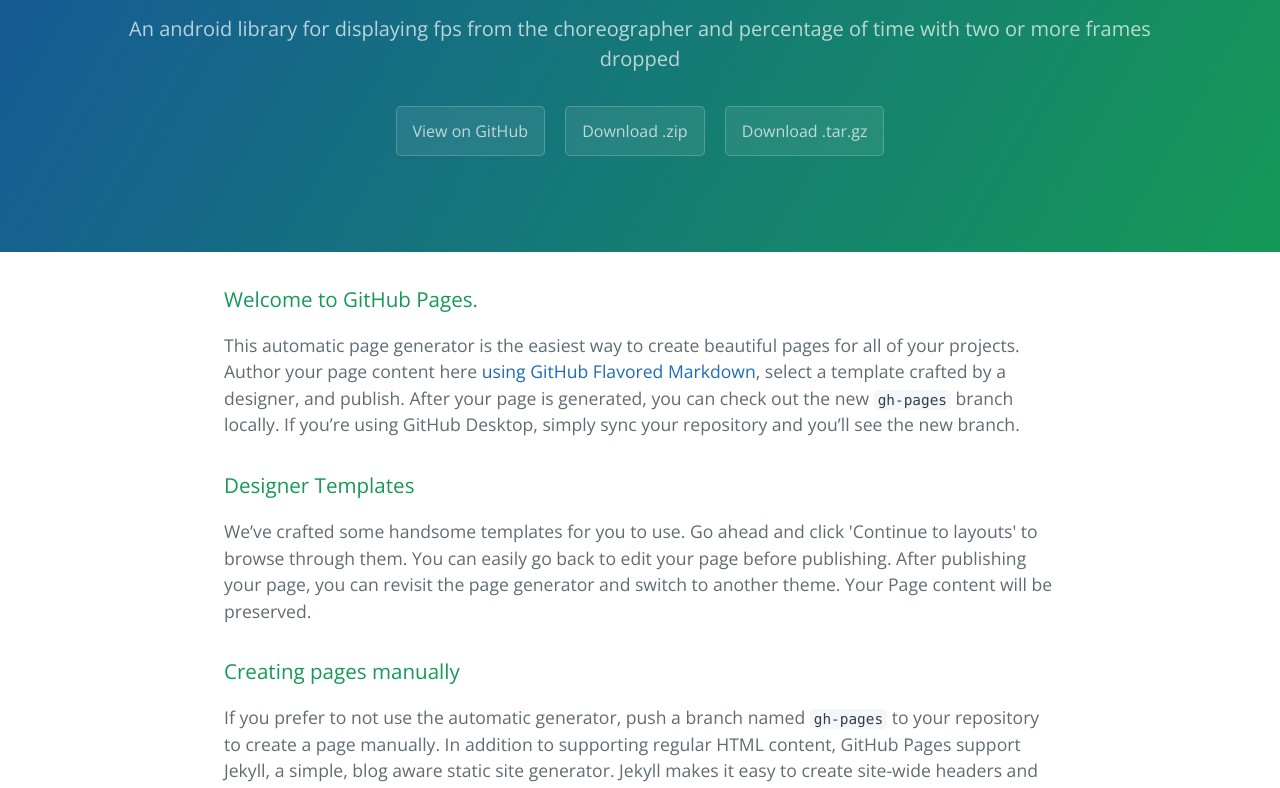
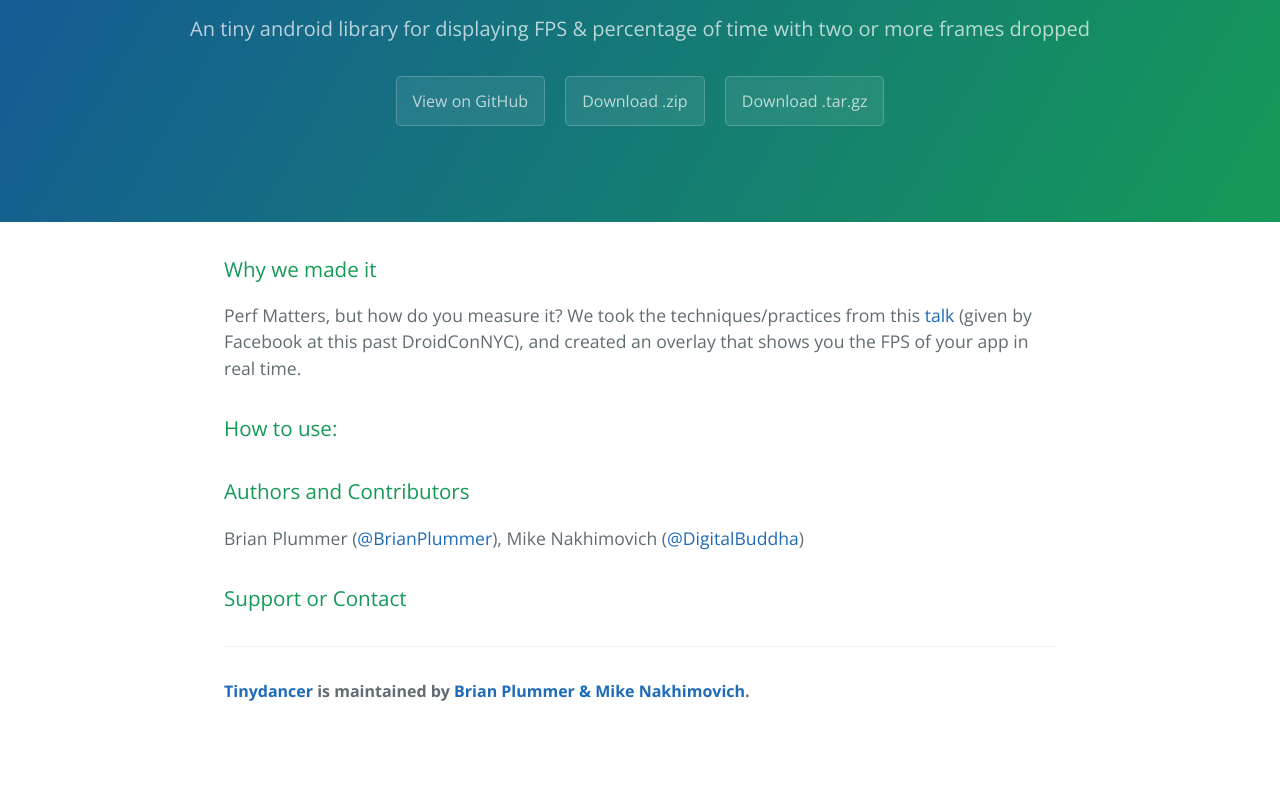
Before and after one commit to friendlyrobotnyc/TinyDancer, a website: page index.html in a window 1280 px wide. Shown: the part 161-949 px from the top of the page. After the commit the page ends 896 px from the top, so only its background shows below. Drawn offline with nearby package versions, Linux system fonts and the light colour scheme.

Commit message:
Update index.html
redid gh pages

```diff
--- a/index.html
+++ b/index.html
@@ -12,7 +12,7 @@
   <body>
     <section class="page-header">
       <h1 class="project-name">Tinydancer</h1>
-      <h2 class="project-tagline">An android library for displaying fps from the choreographer and percentage of time with two or more frames dropped</h2>
+      <h2 class="project-tagline">An tiny android library for displaying FPS  & percentage of time with two or more frames dropped</h2>
       <a href="https://github.com/digitalbuddha/TinyDancer" class="btn">View on GitHub</a>
       <a href="https://github.com/digitalbuddha/TinyDancer/zipball/master" class="btn">Download .zip</a>
       <a href="https://github.com/digitalbuddha/TinyDancer/tarball/master" class="btn">Download .tar.gz</a>
@@ -20,34 +20,27 @@
 
     <section class="main-content">
       <h3>
-<a id="welcome-to-github-pages" class="anchor" href="#welcome-to-github-pages" aria-hidden="true"><span class="octicon octicon-link"></span></a>Welcome to GitHub Pages.</h3>
+<a id="welcome-to-github-pages" class="anchor" href="#welcome-to-github-pages" aria-hidden="true"><span class="octicon octicon-link"></span></a>Why we made it</h3>
 
-<p>This automatic page generator is the easiest way to create beautiful pages for all of your projects. Author your page content here <a href="https://guides.github.com/features/mastering-markdown/">using GitHub Flavored Markdown</a>, select a template crafted by a designer, and publish. After your page is generated, you can check out the new <code>gh-pages</code> branch locally. If you’re using GitHub Desktop, simply sync your repository and you’ll see the new branch.</p>
+<p>Perf Matters, but how do you measure it?  We took the techniques/practices from this <a href="https://www.youtube.com/watch?v=xg2CH4aV2Fo">talk</a> (given by Facebook at this past DroidConNYC), and  created an overlay that shows you the FPS of your app in real time.   </p>
 
 <h3>
-<a id="designer-templates" class="anchor" href="#designer-templates" aria-hidden="true"><span class="octicon octicon-link"></span></a>Designer Templates</h3>
+<a id="designer-templates" class="anchor" href="#designer-templates" aria-hidden="true"><span class="octicon octicon-link"></span></a>How to use:</h3>
 
-<p>We’ve crafted some handsome templates for you to use. Go ahead and click 'Continue to layouts' to browse through them. You can easily go back to edit your page before publishing. After publishing your page, you can revisit the page generator and switch to another theme. Your Page content will be preserved.</p>
-
-<h3>
-<a id="creating-pages-manually" class="anchor" href="#creating-pages-manually" aria-hidden="true"><span class="octicon octicon-link"></span></a>Creating pages manually</h3>
-
-<p>If you prefer to not use the automatic generator, push a branch named <code>gh-pages</code> to your repository to create a page manually. In addition to supporting regular HTML content, GitHub Pages support Jekyll, a simple, blog aware static site generator. Jekyll makes it easy to create site-wide headers and footers without having to copy them across every page. It also offers intelligent blog support and other advanced templating features.</p>
+<p></p>
 
 <h3>
 <a id="authors-and-contributors" class="anchor" href="#authors-and-contributors" aria-hidden="true"><span class="octicon octicon-link"></span></a>Authors and Contributors</h3>
 
-<p>You can <a href="https://github.com/blog/821" class="user-mention">@mention</a> a GitHub username to generate a link to their profile. The resulting <code>&lt;a&gt;</code> element will link to the contributor’s GitHub Profile. For example: In 2007, Chris Wanstrath (<a href="https://github.com/defunkt" class="user-mention">@defunkt</a>), PJ Hyett (<a href="https://github.com/pjhyett" class="user-mention">@pjhyett</a>), and Tom Preston-Werner (<a href="https://github.com/mojombo" class="user-mention">@mojombo</a>) founded GitHub.</p>
+<p> Brian Plummer (<a href="https://github.com/BrianPlummer" class="user-mention">@BrianPlummer</a>), Mike Nakhimovich (<a href="https://github.com/digitalBuddha" class="user-mention">@DigitalBuddha</a>)</p>
 
 <h3>
 <a id="support-or-contact" class="anchor" href="#support-or-contact" aria-hidden="true"><span class="octicon octicon-link"></span></a>Support or Contact</h3>
 
-<p>Having trouble with Pages? Check out our <a href="https://help.github.com/pages">documentation</a> or <a href="https://github.com/contact">contact support</a> and we’ll help you sort it out.</p>
 
       <footer class="site-footer">
-        <span class="site-footer-owner"><a href="https://github.com/digitalbuddha/TinyDancer">Tinydancer</a> is maintained by <a href="https://github.com/digitalbuddha">digitalbuddha</a>.</span>
+        <span class="site-footer-owner"><a href="https://github.com/brianPlummer/TinyDancer">Tinydancer</a> is maintained by <a href="https://github.com/BrianPlummer">Brian Plummer & Mike Nakhimovich</a>.</span>
 
-        <span class="site-footer-credits">This page was generated by <a href="https://pages.github.com">GitHub Pages</a> using the <a href="https://github.com/jasonlong/cayman-theme">Cayman theme</a> by <a href="https://twitter.com/jasonlong">Jason Long</a>.</span>
       </footer>
 
     </section>
```
